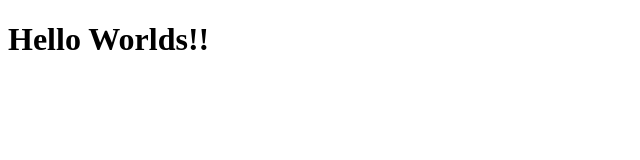
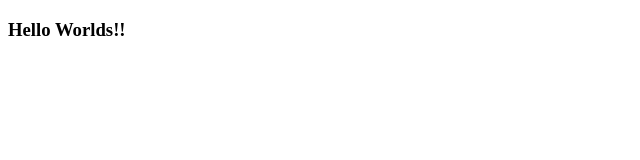
Before and after one commit to megahertz1999/test-anus, a plain HTML site: page index.html in a window 1280 px wide. Shown: the whole page, without its empty margins (0-640 px from the left). Drawn offline with Linux system fonts and the light colour scheme.

Commit message:
fixed feature 3 bug

```diff
--- a/index.html
+++ b/index.html
@@ -7,6 +7,6 @@
     <title>Document</title>
 </head>
 <body>
-    <h1>Hello Worlds!!</h1>
+    <h3>Hello Worlds!!</h3>
 </body>
 </html>
```
